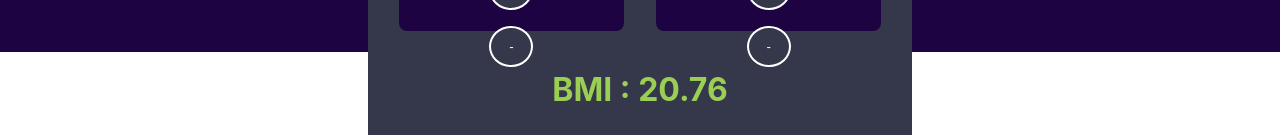
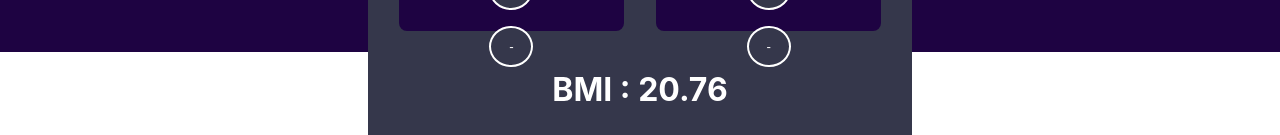
Before and after one commit to Aarif-khan-mohammad/BMI-Calculator, a React (Create React App) app: page / in a window 1280 px wide. Shown: the part 748-883 px from the top of the page. Built offline with nearby package versions, Linux system fonts and the light colour scheme.

Commit message:
Update styledComponents.js

```diff
--- a/src/components/BmiCalculator/styledComponents.js
+++ b/src/components/BmiCalculator/styledComponents.js
@@ -122,7 +122,7 @@ export const Buttons = styled.button`
 `
 
 export const TotalBmis = styled.h2`
-    color: #9BCF53;
+    color: #fff;
     font-size: 2rem;
     font-weight: bold;
     font-family:"Roboto;
```
